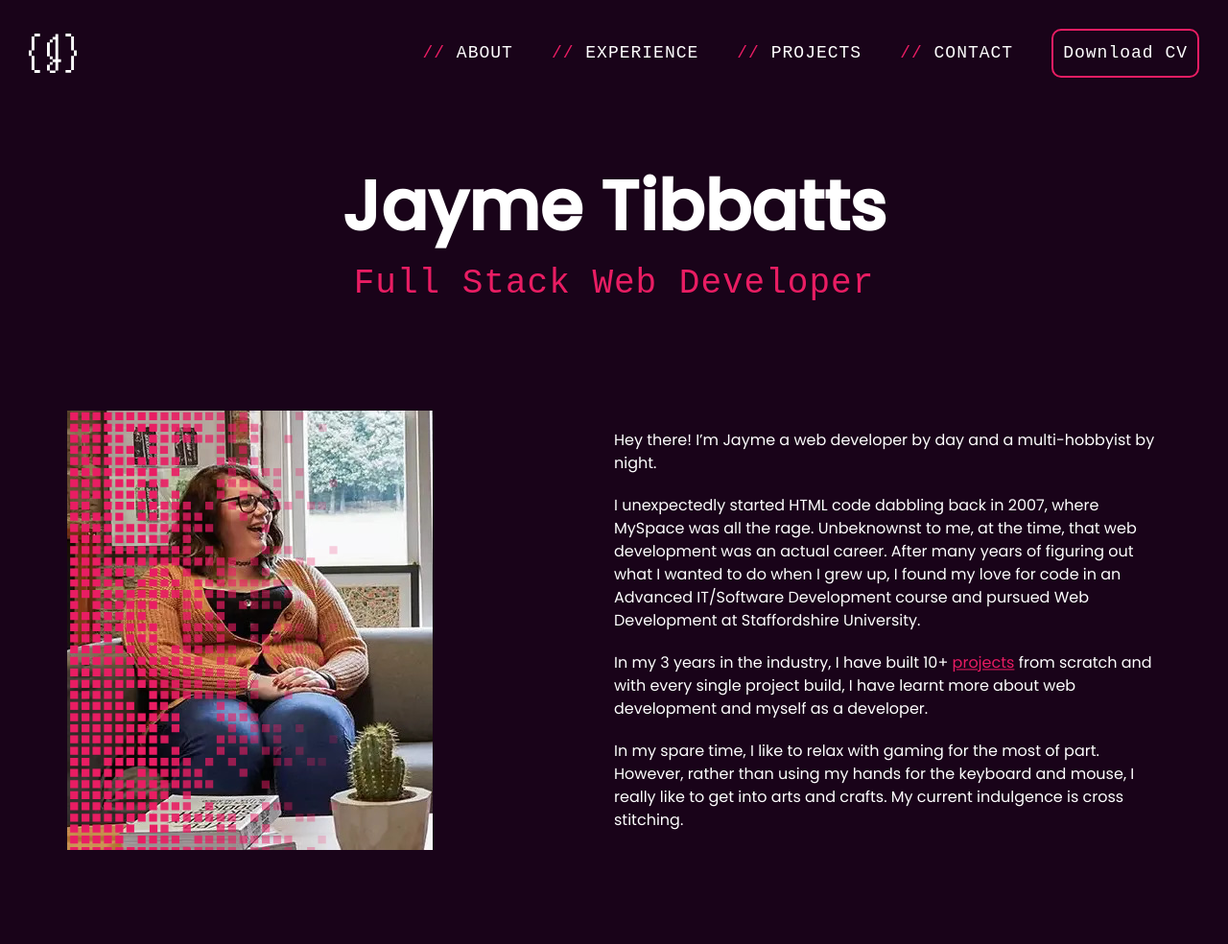
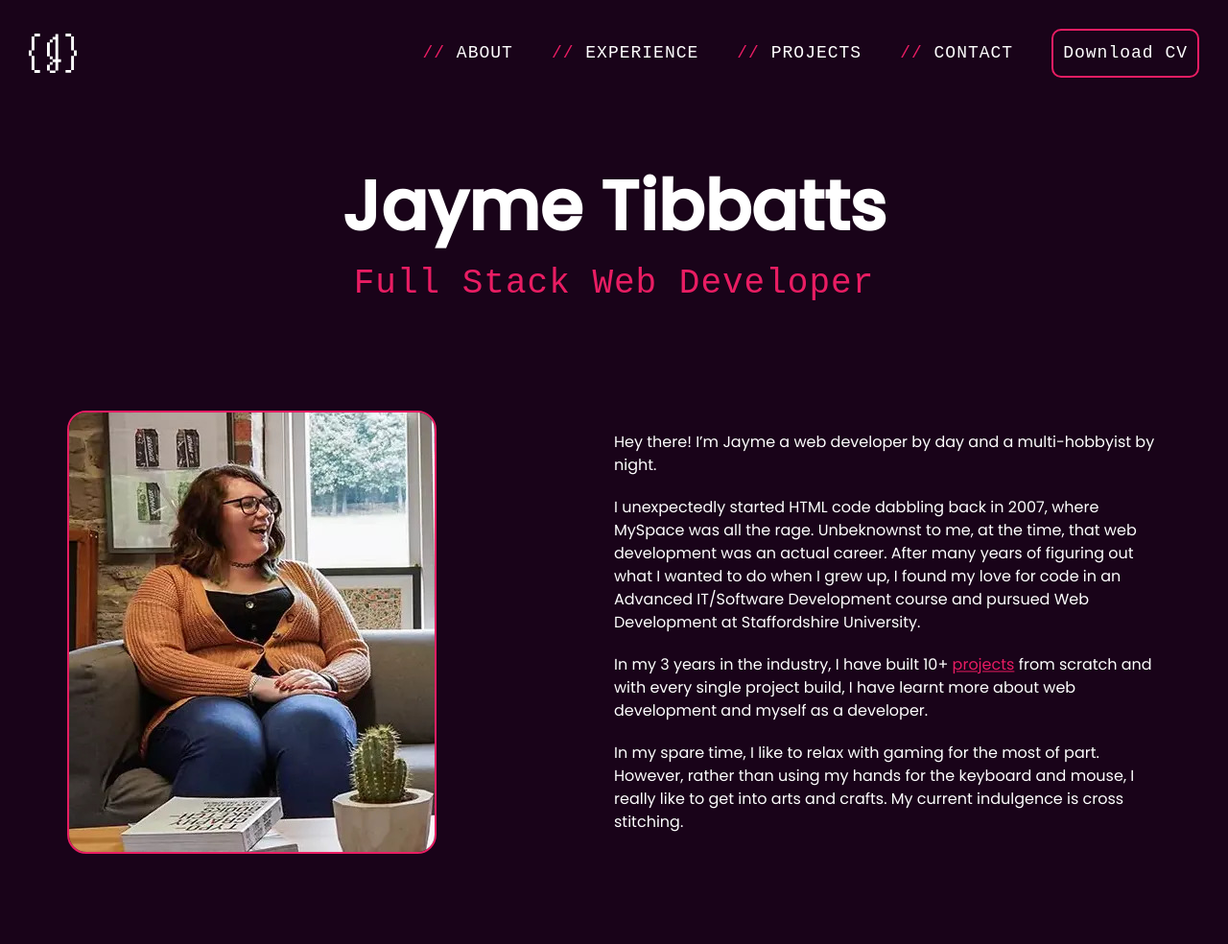
Before and after one commit to JaymeTibbatts/cv, a website: page index.html in a window 1280 px wide. Shown: the top 984 px of the page at 96% size. Drawn offline with Linux system fonts and the light colour scheme; files whose address does not match are found by name; a web font is replaced by a local one.

Commit message:
Stylr Update

```diff
--- a/src/css/app.scss
+++ b/src/css/app.scss
@@ -204,20 +204,8 @@ main {
 
       img {
         position: relative;
-      }
-    }
-
-    &__left {
-      &::after {
-        content: '';
-        position: absolute;
-        top: 0;
-        right: 0;
-        background-image: url('/dist/images/pixel-pattern-gradient.svg');
-        background-repeat: repeat-y;
-        background-size: 50%;
-        width: 100%;
-        height: 100%;
+        border-radius: 20px;
+        border: 2px solid $primary;
       }
     }
   }
```
Also changed, not shown: dist/css/app.css.
